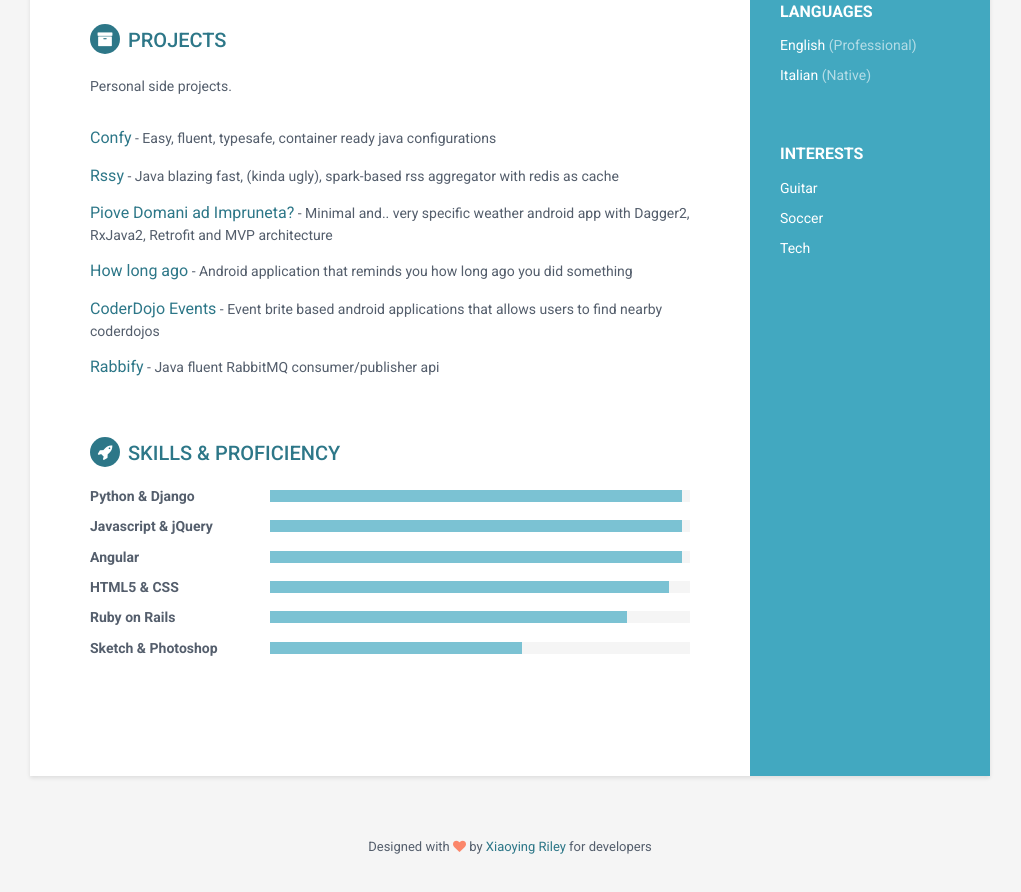
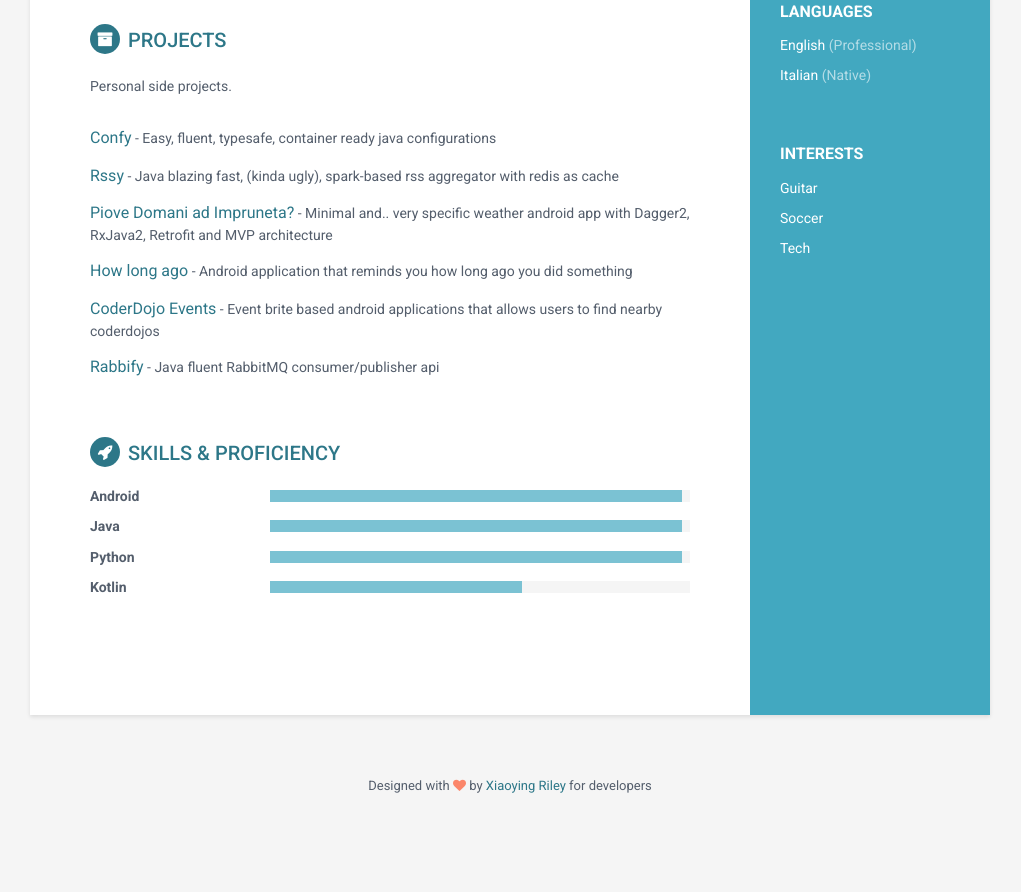
Before and after one commit to GaruGaru/portfolio, a plain HTML site: page index.html in a window 1280 px wide. Shown: the part 765-1657 px from the top of the page, without its empty margins (130-1151 px from the left). After the commit the page ends 1622 px from the top, so only its background shows below. Drawn offline with Linux system fonts and the light colour scheme.

```diff
--- a/index.html
+++ b/index.html
@@ -171,7 +171,7 @@
                 <h2 class="section-title"><i class="fa fa-rocket"></i>Skills &amp; Proficiency</h2>
                 <div class="skillset">
                     <div class="item">
-                        <h3 class="level-title">Python &amp; Django</h3>
+                        <h3 class="level-title">Android</h3>
                         <div class="level-bar">
                             <div class="level-bar-inner" data-level="98%">
                             </div>
@@ -179,7 +179,7 @@
                     </div><!--//item-->
 
                     <div class="item">
-                        <h3 class="level-title">Javascript &amp; jQuery</h3>
+                        <h3 class="level-title">Java</h3>
                         <div class="level-bar">
                             <div class="level-bar-inner" data-level="98%">
                             </div>
@@ -187,7 +187,7 @@
                     </div><!--//item-->
 
                     <div class="item">
-                        <h3 class="level-title">Angular</h3>
+                        <h3 class="level-title">Python</h3>
                         <div class="level-bar">
                             <div class="level-bar-inner" data-level="98%">
                             </div>
@@ -195,23 +195,7 @@
                     </div><!--//item-->
 
                     <div class="item">
-                        <h3 class="level-title">HTML5 &amp; CSS</h3>
-                        <div class="level-bar">
-                            <div class="level-bar-inner" data-level="95%">
-                            </div>
-                        </div><!--//level-bar-->
-                    </div><!--//item-->
-
-                    <div class="item">
-                        <h3 class="level-title">Ruby on Rails</h3>
-                        <div class="level-bar">
-                            <div class="level-bar-inner" data-level="85%">
-                            </div>
-                        </div><!--//level-bar-->
-                    </div><!--//item-->
-
-                    <div class="item">
-                        <h3 class="level-title">Sketch &amp; Photoshop</h3>
+                        <h3 class="level-title">Kotlin</h3>
                         <div class="level-bar">
                             <div class="level-bar-inner" data-level="60%">
                             </div>
```
